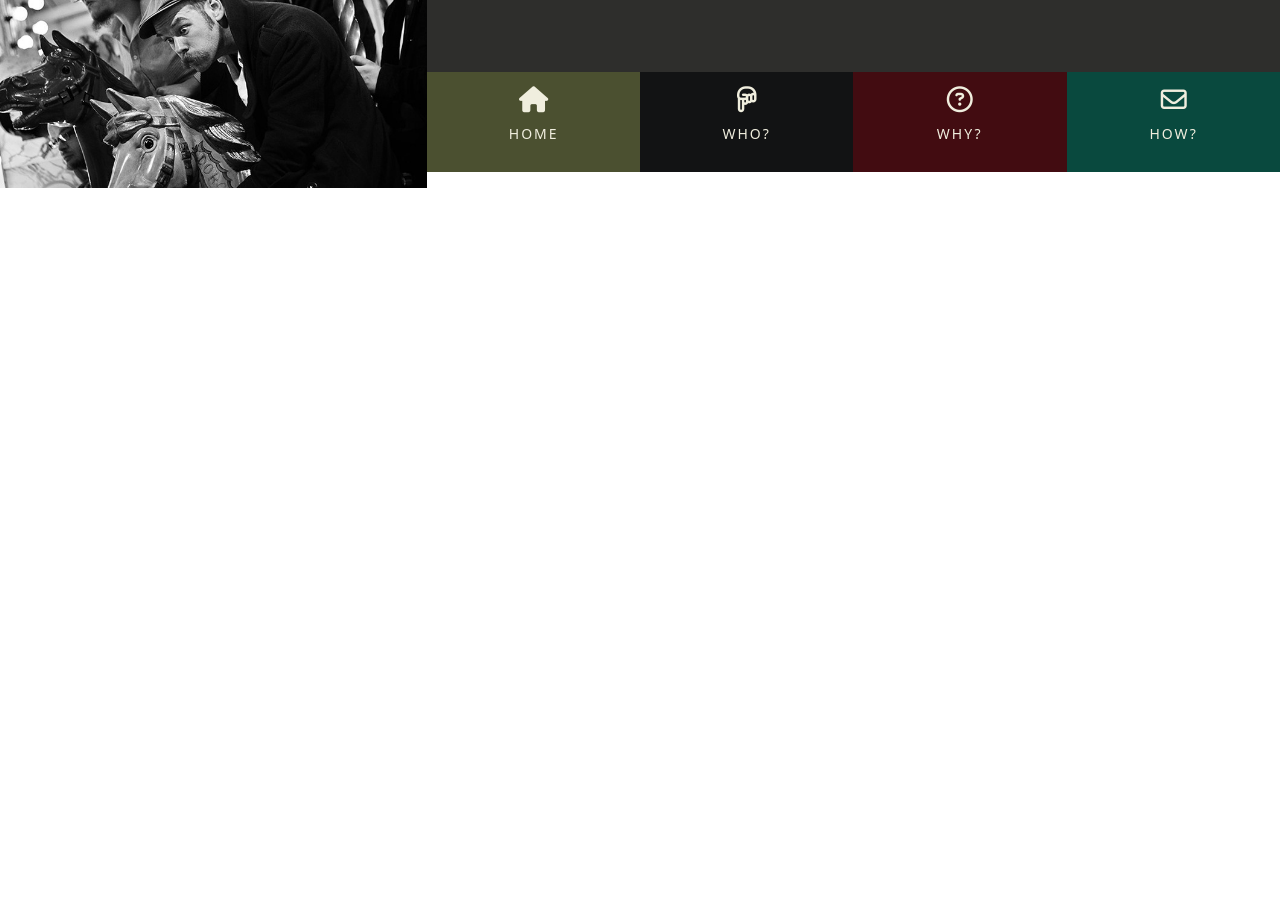
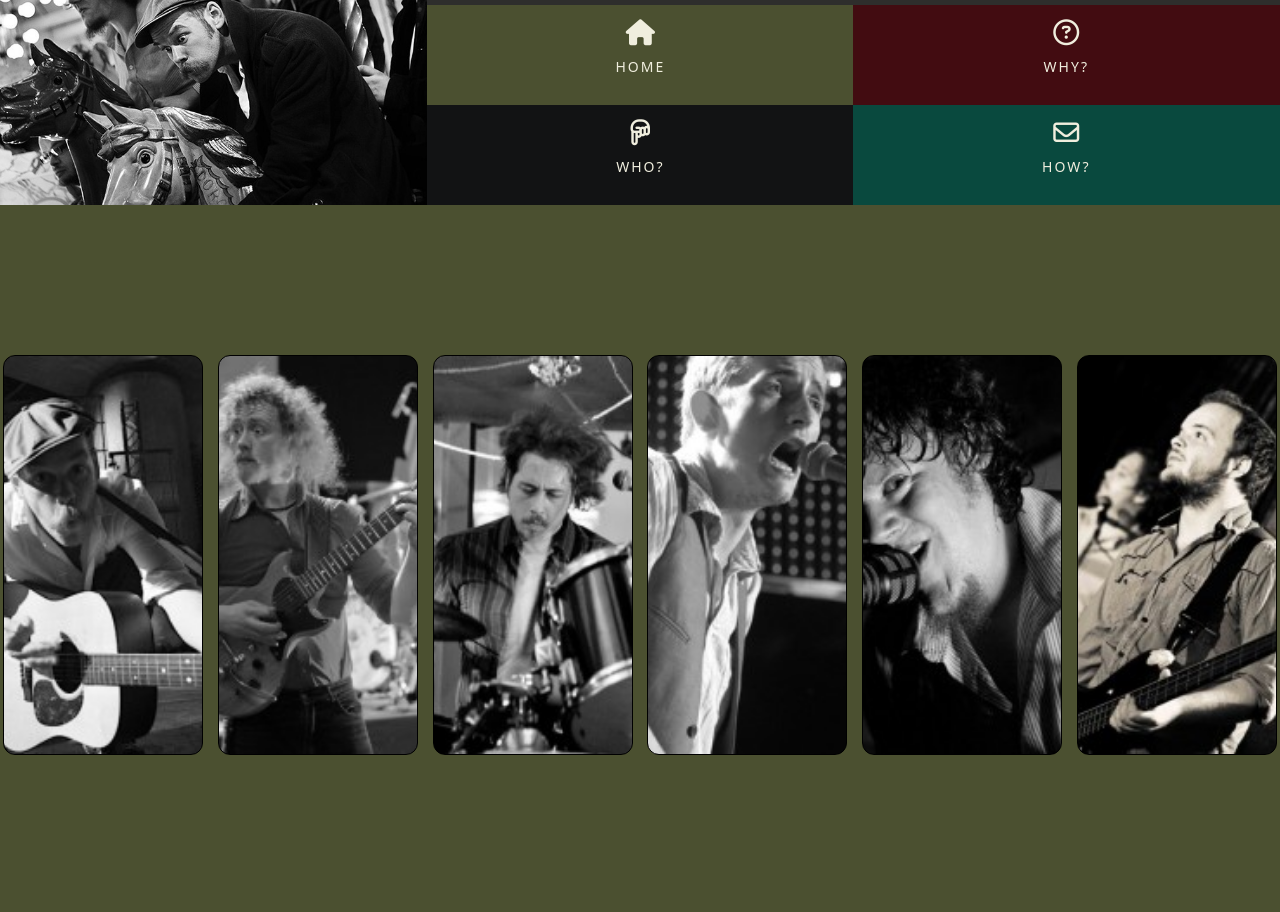
Before and after one commit to Cleg83/Resurrect-the-Bedlam-6-ABANDONED, a plain HTML site: page index.html in a window 1280 px wide. Shown: the part 152-1064 px from the top of the page. Before the commit the page ends 800 px from the top, so only its background shows below. Drawn offline with nearby package versions, Linux system fonts and the light colour scheme.

Commit message:
added images and styled who section

```diff
--- a/assets/css/style.css
+++ b/assets/css/style.css
@@ -1,4 +1,4 @@
-@import url('https://fonts.googleapis.com/css2?family=Rubik:ital,wght@0,300;0,400;0,500;0,600;0,700;1,300;1,400;1,500;1,600;1,700&family=PT+Sans:ital,wght@0,400;0,700;1,400;1,700&display=swap');
+@import url("https://fonts.googleapis.com/css2?family=Rubik:ital,wght@0,300;0,400;0,500;0,600;0,700;1,300;1,400;1,500;1,600;1,700&family=PT+Sans:ital,wght@0,400;0,700;1,400;1,700&display=swap");
 
 /* Global Styles----------------------------------------------Global Styles*/
 
@@ -8,7 +8,8 @@
 
 /*Colors-------------------------------------------------------------Colors*/
 
-.bg-color-name-quote {
+
+.bg-color-name-header {
     background-color: #2e2e2c;
 }
 
@@ -28,7 +29,9 @@
     background-color: #09493e;
 }
 
-
+.bg-color-who {
+    background-color: #4b5030;
+}
 
 /* Header------------------------------------------------------------Header*/
 
@@ -38,7 +41,6 @@ header {
 
 .heading {
     text-align: center;
-    height: 200px;
 }
 
 .logo {
@@ -46,37 +48,37 @@ header {
     background-position: center;
     background-repeat: no-repeat;
     background-size: cover;
-    min-height: 300px;
+    min-height: 250px;
 }
-
-
 
 .name {
     font-family: "Rubik", sans-serif;
     font-weight: 400;
     font-size: 36px;
     margin-top: 45px;
+    margin-bottom: 45px;
     color: #f0eede;
 }
 
-.quote {
-    font-family: "PT+Sans", sans-serif;
-    font-weight: 400;
-    font-size: 18px;
-    margin-top: 15px;
-    margin-bottom: 60px;
-    color: #f0eede;
+
+.nav .list-group-item:first-child {
+    border-top-right-radius: 0px !important;
+    border-top-left-radius: 0px !important;
+    border: hidden;
 }
 
-.list-inline-item:not(:last-child) {
-    margin: 0;
+.nav .list-group-item:last-child {
+    border-bottom-right-radius: 0px !important;
+    border-bottom-left-radius: 0px !important;
+    border: hidden;
 }
 
 .menucontainer {
     font-size: 0px;
+    margin: 0;
 }
 
-#nav li {
+.nav li {
     font-size: 14px;
     padding: 0;
 }
@@ -109,3 +111,71 @@ header {
     font-size: 14px;
     letter-spacing: 2px;
 }
+
+/* Members----------------------------------------------------------Members*/
+
+.members-section {
+    width: 100%;
+    min-height: 750px;
+}
+
+.members {
+    height: 400px;
+    border: solid 1px black;
+    border-radius: 0.75rem;
+    margin-top: 150px;
+    width: 200px;
+}
+
+.louis {
+    background: url("/assets/images/louis.jpg");
+    background-position: center;
+    background-repeat: no-repeat;
+    background-size: cover;
+    min-height: 400px;
+}
+
+.cleg {
+    background: url("/assets/images/cleg.jpg");
+    background-position: center;
+    background-repeat: no-repeat;
+    background-size: cover;
+    min-height: 400px;
+}
+
+.tom{
+    background: url("/assets/images/tom.jpg");
+    background-position: center;
+    background-repeat: no-repeat;
+    background-size: cover;
+    min-height: 400px;
+}
+
+.fran {
+    background: url("/assets/images/fran.jpg");
+    background-position: center;
+    background-repeat: no-repeat;
+    background-size: cover;
+    min-height: 400px;
+}
+
+.biff {
+    background: url("/assets/images/biff.jpg");
+    background-position: center;
+    background-repeat: no-repeat;
+    background-size: cover;
+    min-height: 400px;
+}
+
+.dan {
+    background: url("/assets/images/dan.jpg");
+    background-position: center;
+    background-repeat: no-repeat;
+    background-size: cover;
+    min-height: 400px;
+}
+
+.members:hover,
+.members:focus {
+    transform: scale(1.1);
+}
--- a/index.html
+++ b/index.html
@@ -22,30 +22,35 @@
 <body>
     <header>"
         <div class="row g-0">
-            <a href="index.html" class="col-md-4 logo">
+            <a href="index.html" class="col-sm-4 logo">
 
             </a>
-            <div class="col-md-8">
-                <div class="row g-0 bg-color-name-quote">
+            <div class="col-sm-8">
+                <div class="row g-0 bg-color-name-header">
                     <div class="col heading">
-                        <h2 class="name uppercase">Bring back Louis Barabbas & The Bedlam 6?</h2>
-                        <h4 class="quote">The greatest band you've (probably) never heard of!</h4>
+                        <h2 class="name uppercase">Bring back Louis Barabbas & The Bedlam 6!</h2>
                     </div>
                 </div>
                 <div class="row g-0">
                     <div class="col">
-                        <ul id="nav" class="list-inline menucontainer">
-                            <li class="col-6 col-sm-3 list-inline-item menu-color-home menu-item">
+                        <ul class="nav list-group menucontainer">
+                            <li class="col-sm-12 list-group-item menu-color-home menu-item">
                                 <a href="#" class="hvr-icon-grow"><i class="fa-solid fa-house hvr-icon" aria-hidden="true"></i><span class="uppercase">Home</span></a>
                             </li>
-                            <li class="col-6 col-sm-3 list-inline-item menu-color-who menu-item">
-                                <a href="#" class="hvr-icon-grow"><i class="fa-regular fa-hand-point-down hvr-icon" aria-hidden="true"></i><span class="uppercase">Who?</span></a>
+                            <li class="col-sm-12 list-group-item menu-color-who menu-item">
+                                <a href="#members-section" class="hvr-icon-grow"><i class="fa-regular fa-hand-point-down hvr-icon" aria-hidden="true"></i><span class="uppercase">Who?</span></a>
                             </li>
-                            <li class="col-6 col-sm-3 list-inline-item menu-color-why menu-item">
-                                <a href="#" class="hvr-icon-grow"><i class="fa-regular fa-circle-question hvr-icon" aria-hidden="true"></i><span class="uppercase">Why?</span></a>
+                        </ul>
+                    </div>
+                    <div class="col">
+                        <ul class="nav list-group menucontainer">
+                            <li class="col-sm-12 list-group-item menu-color-why menu-item">
+                                <a href="#" class="hvr-icon-grow"><i class="fa-regular fa-circle-question hvr-icon" aria-hidden="true"></i><span
+                                        class="uppercase">Why?</span></a>
                             </li>
-                            <li class="col-6 col-sm-3 list-inline-item menu-color-how menu-item">
-                                <a href="#" class="hvr-icon-grow"><i class="fa-regular fa-envelope hvr-icon" aria-hidden="true"></i><span class="uppercase">How?</span></a>
+                            <li class="col-sm-12 list-group-item menu-color-how menu-item">
+                                <a href="#" class="hvr-icon-grow"><i class="fa-regular fa-envelope hvr-icon" aria-hidden="true"></i><span
+                                        class="uppercase">How?</span></a>
                             </li>
                         </ul>
                     </div>
@@ -56,7 +61,30 @@
 
 
     </header>
-    <section>
+    <section id="members-section" class="members-section bg-color-who">
+        <div class="row justify-content-evenly">
+            <div class="col-sm-1 members louis">
+
+            </div>
+            <div class="col-sm-1 members cleg">
+
+            </div>
+            <div class="col-sm-1 members tom">
+
+            </div>
+            <div class="col-sm-1 members fran">
+
+            </div>
+            <div class="col-sm-1 members biff">
+
+            </div>
+            <div class="col-sm-1 members dan">
+
+            </div>
+        </div>
+
+
+
 
     </section>
     <footer>
```
Also changed, not shown: assets/images/biff.jpg (added), assets/images/cleg.jpg (added), assets/images/dan.jpg (added), assets/images/fran.jpg (added), assets/images/louis.jpg (added), assets/images/tom.jpg (added).
